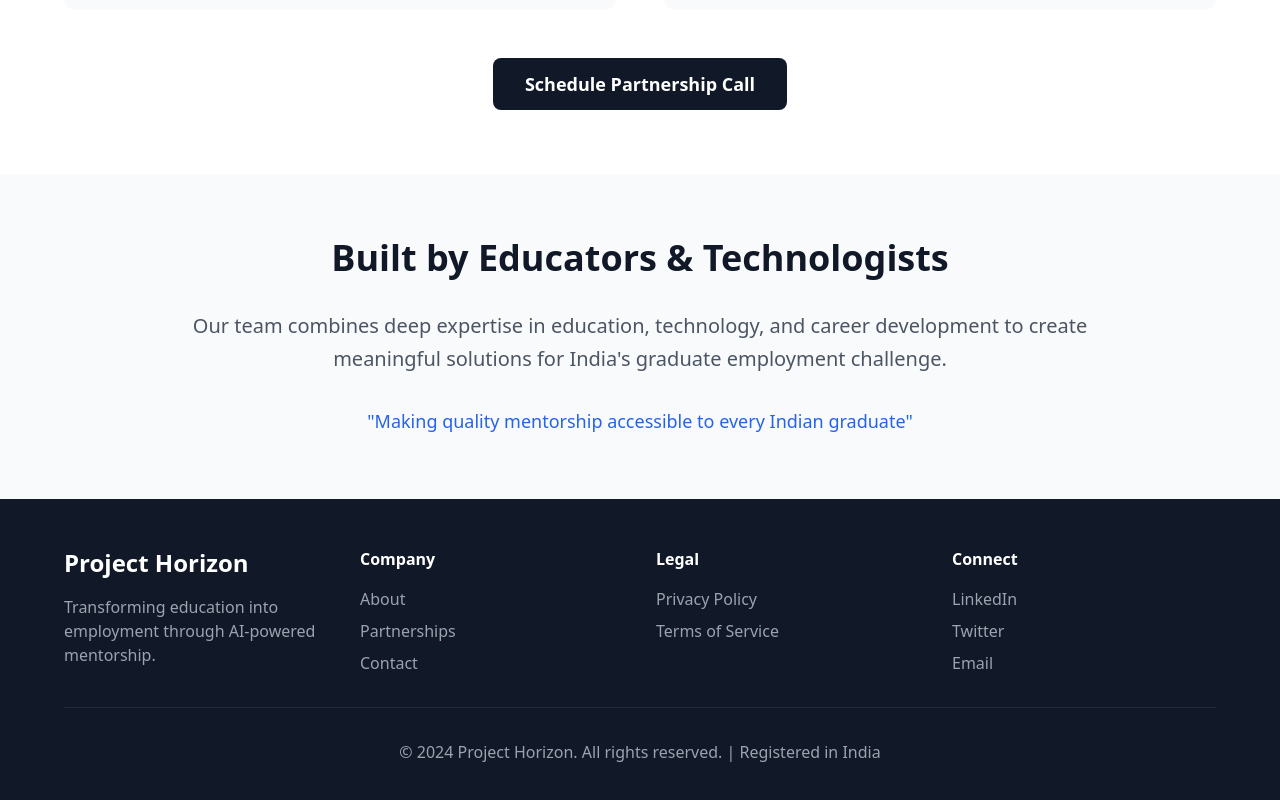
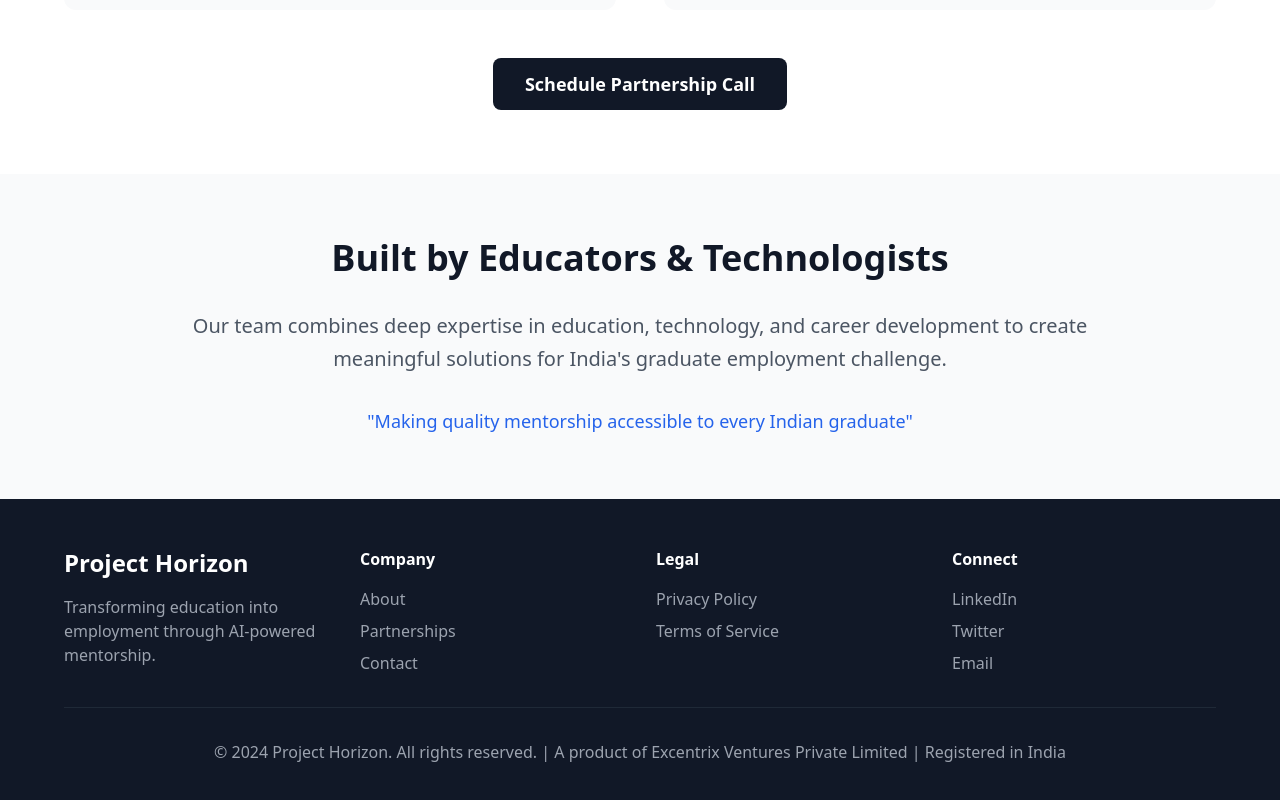
Before and after one commit to excentrix/Horizon-Landing, a Next.js app: page / in a window 1280 px wide. Shown: the part 3679-4479 px from the top of the page. Built offline with nearby package versions, Linux system fonts and the light colour scheme.

Commit message:
Animate the entire page with framer-motion and other amazing ui libraries like shadcn

```diff
--- a/app/page.tsx
+++ b/app/page.tsx
@@ -782,7 +782,8 @@
                         data-oid="s27ju97"
                     >
                         <p data-oid="amsj-0z">
-                            &copy; 2024 Project Horizon. All rights reserved. | Registered in India
+                            &copy; 2024 Project Horizon. All rights reserved. | A product of
+                            Excentrix Ventures Private Limited | Registered in India
                         </p>
                     </div>
                 </div>
```
